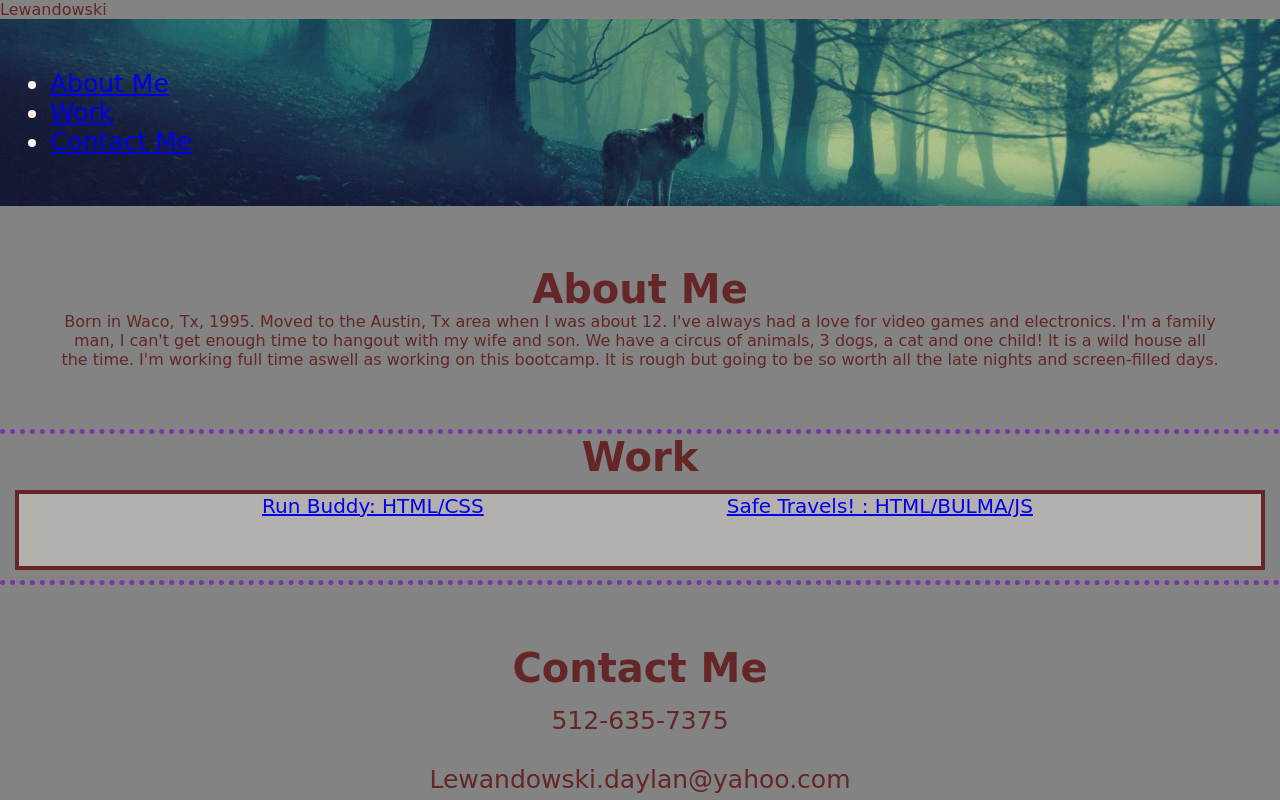
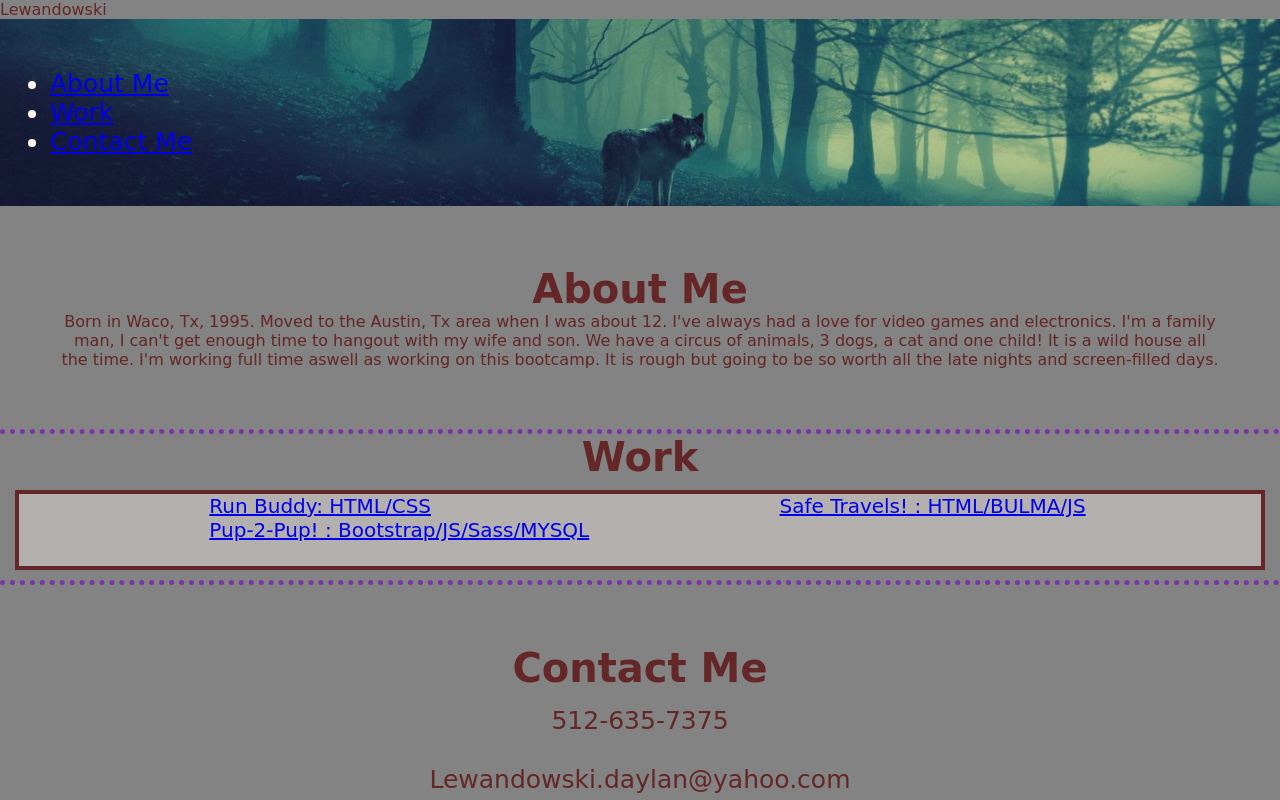
Before and after one commit to Daylan-lewandowski/Daylan-lewandowski.github.io, a plain HTML site: page index.html in a window 1280 px wide. Shown: the top 800 px of the page. Drawn offline with Linux system fonts and the light colour scheme.

Commit message:
added project 2

```diff
--- a/index.html
+++ b/index.html
@@ -46,6 +46,11 @@
 
                         <div class="grid-item2"> <a href="https://cocobeware83.github.io/Safe-Travels/"> Safe Travels! :
                             HTML/BULMA/JS </a></div>
+
+                        <div class="grid-item1"> <a href="https://agile-retreat-56267.herokuapp.com/"> Pup-2-Pup! :
+                                Bootstrap/JS/Sass/MYSQL</a>
+
+                            </div>
                     </div>
 
                 </div>
```
